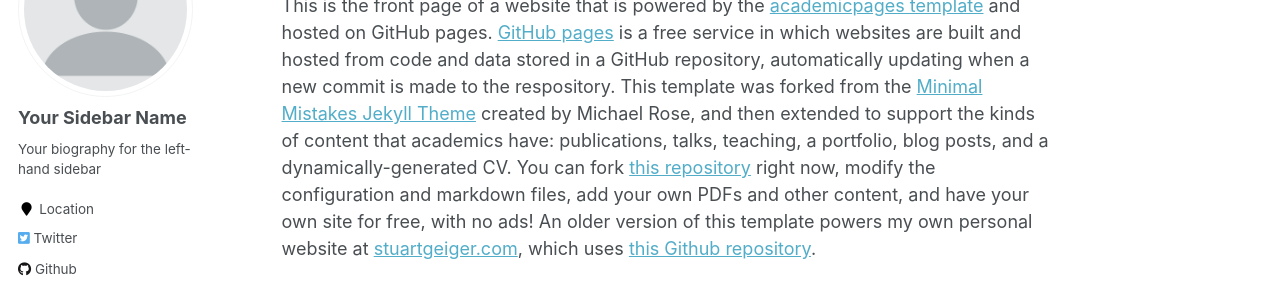
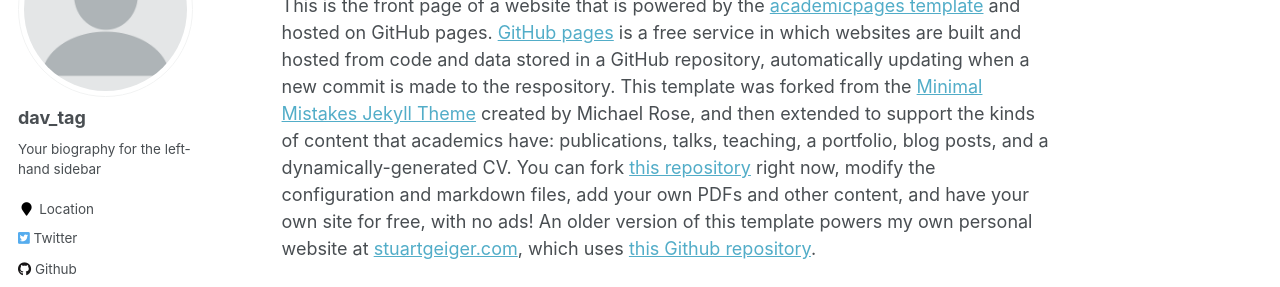
Before and after one commit to dav-tag/dav-tag.github.io, a Jekyll site: the page built from _pages/about.md, in a window 1280 px wide. Shown: the part 196-483 px from the top of the page. Built offline with Jekyll 4.4.1, drawn with Linux system fonts in a browser that asks for light colours; some web fonts are replaced.

Commit message:
Update _config.yml

```diff
--- a/_config.yml
+++ b/_config.yml
@@ -80,7 +80,7 @@
 
 # Site Author
 author:
-  name             : "Your Sidebar Name"
+  name             : "dav_tag"
   avatar           : "profile.png"
   bio              : "Your biography for the left-hand sidebar"
   location         : "Location"
```
